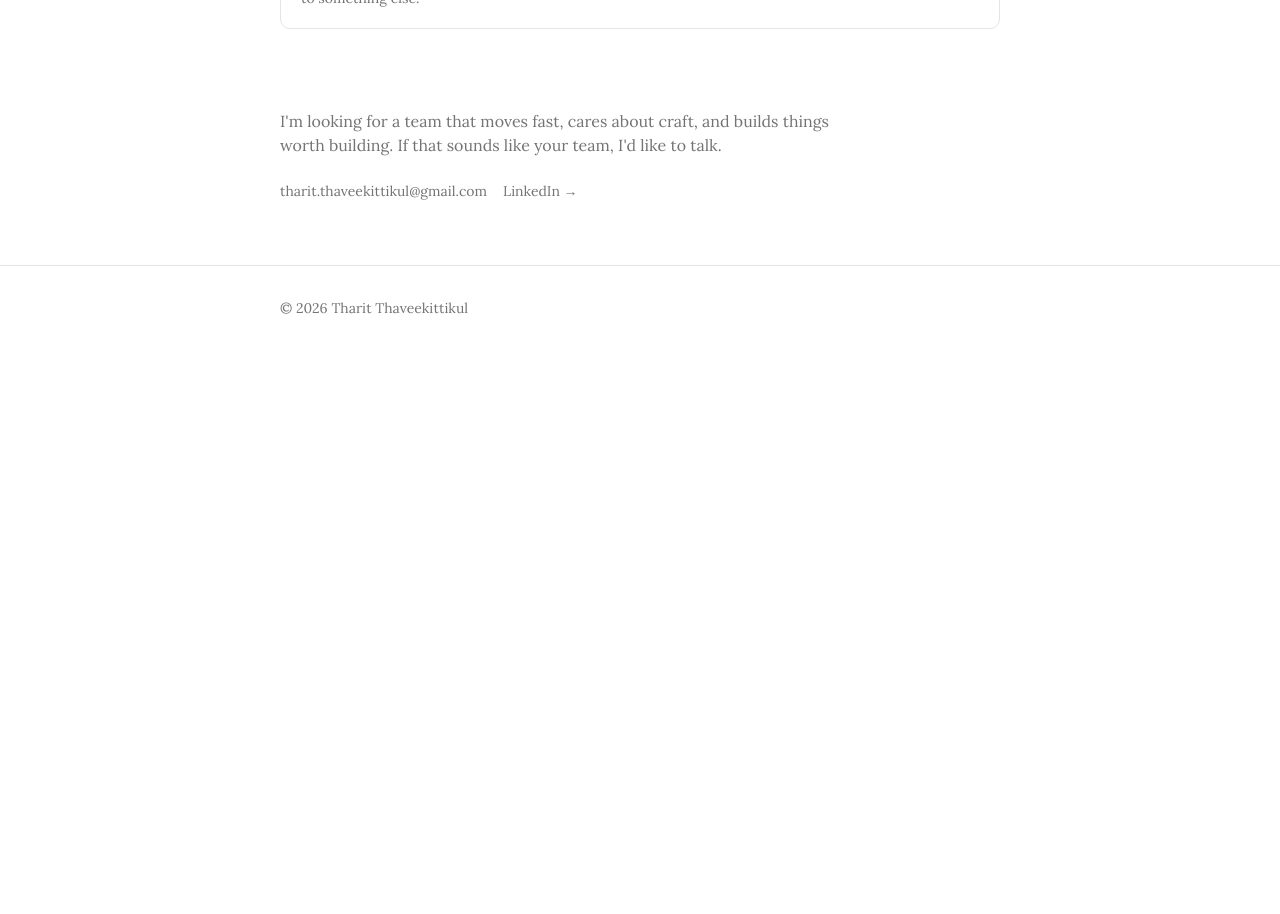
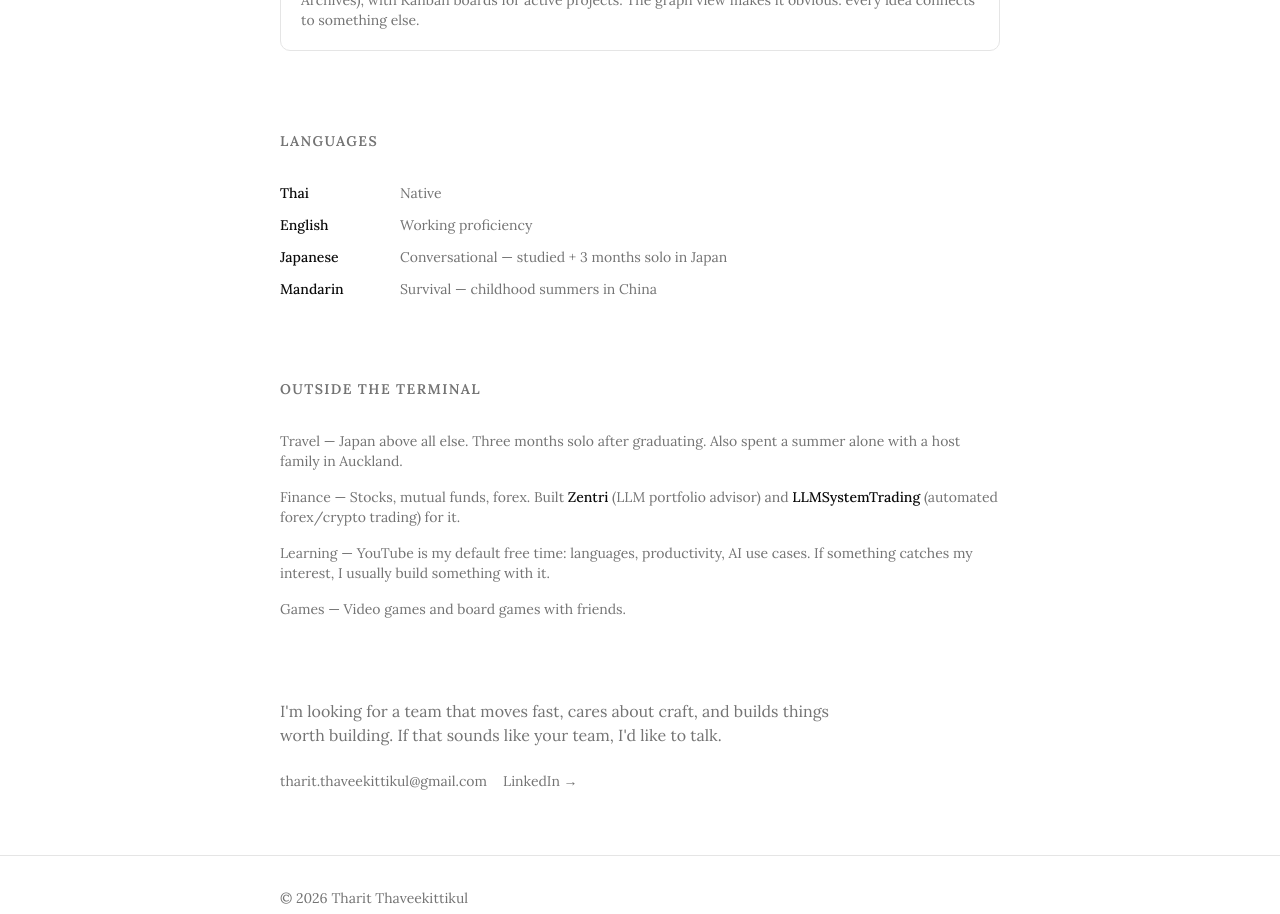
Before and after one commit to tharitthaveekittikul/paotharit-portfolio, a Next.js app: page /en/about in a window 1280 px wide. Shown: the part 1060-1974 px from the top of the page. Before the commit the page ends 1410 px from the top, so only its background shows below. Built offline with nearby package versions, Linux system fonts and the light colour scheme; no server answers.

Commit message:
feat (about): update about

```diff
--- a/src/app/[locale]/about/page.tsx
+++ b/src/app/[locale]/about/page.tsx
@@ -1,5 +1,6 @@
 import type { Metadata } from "next";
 import { setRequestLocale, getTranslations } from "next-intl/server";
+import Link from "next/link";
 import { Badge } from "@/components/ui/badge";
 import { EmailLink } from "@/components/shared/EmailLink";
 import { ZoomableImage } from "@/components/mdx/ZoomableImage";
@@ -27,7 +28,7 @@ export default async function AboutPage({
     <div className="mx-auto max-w-3xl px-6 py-16">
       <section className="mb-20">
         <div className="flex items-start gap-6">
-          <div className="w-[136px] h-[136px] shrink-0 overflow-hidden rounded-lg">
+          <div className="w-[150px] h-[150px] shrink-0 overflow-hidden rounded-lg">
             <ZoomableImage
               src="/about/profile.png"
               alt="Tharit Thaveekittikul"
@@ -41,6 +42,9 @@ export default async function AboutPage({
               <Badge variant="secondary">{t("openToWork")}</Badge>
             </div>
             <p className="text-sm text-muted-foreground">Software Engineer</p>
+            <p className="mt-0.5 text-sm text-muted-foreground">
+              {t("location")}
+            </p>
             <p className="mt-3 max-w-xl text-muted-foreground">{t("bio")}</p>
           </div>
         </div>
@@ -68,6 +72,59 @@ export default async function AboutPage({
         </div>
       </section>
 
+      <section className="mb-20">
+        <h2 className="mb-8 text-sm font-semibold uppercase tracking-widest text-muted-foreground">
+          {t("languages.title")}
+        </h2>
+        <div className="space-y-3">
+          {(["thai", "english", "japanese", "mandarin"] as const).map(
+            (lang) => (
+              <div key={lang} className="flex gap-6">
+                <span className="w-24 shrink-0 text-sm font-medium text-foreground">
+                  {t(`languages.${lang}.name`)}
+                </span>
+                <span className="text-sm text-muted-foreground">
+                  {t(`languages.${lang}.level`)}
+                </span>
+              </div>
+            ),
+          )}
+        </div>
+      </section>
+
+      <section className="mb-20">
+        <h2 className="mb-8 text-sm font-semibold uppercase tracking-widest text-muted-foreground">
+          {t("outside.title")}
+        </h2>
+        <div className="space-y-4">
+          <p className="text-sm text-muted-foreground">{t("outside.travel")}</p>
+          <p className="text-sm text-muted-foreground">
+            {t.rich("outside.finance", {
+              zentri: (chunks) => (
+                <Link
+                  href={`/${locale}/projects/zentri`}
+                  className="font-medium text-foreground transition-colors hover:text-primary"
+                >
+                  {chunks}
+                </Link>
+              ),
+              llmsystemtrading: (chunks) => (
+                <Link
+                  href={`/${locale}/projects/llmsystemtrading`}
+                  className="font-medium text-foreground transition-colors hover:text-primary"
+                >
+                  {chunks}
+                </Link>
+              ),
+            })}
+          </p>
+          <p className="text-sm text-muted-foreground">
+            {t("outside.learning")}
+          </p>
+          <p className="text-sm text-muted-foreground">{t("outside.games")}</p>
+        </div>
+      </section>
+
       <section>
         <p className="mb-6 max-w-xl text-muted-foreground">{t("closing")}</p>
         <div className="flex items-center gap-4">
--- a/src/i18n/messages/en.json
+++ b/src/i18n/messages/en.json
@@ -83,20 +83,27 @@
     "title": "About",
     "openToWork": "Open to new opportunities",
     "bio": "I'm Tharit — I build AI systems, trading tools, and the kind of productivity infrastructure most people just talk about. I care about how things work under the hood and how the tools I build change the way people operate.",
+    "location": "Bangkok, Thailand · GMT+7",
     "systems": {
       "title": "How I operate",
       "obsidian": {
         "title": "Knowledge OS",
         "description": "I run my thinking through Obsidian — 1,000+ notes organized with PARA (Projects, Areas, Resources, Archives), with Kanban boards for active projects. The graph view makes it obvious: every idea connects to something else."
-      },
-      "ai": {
-        "title": "AI Workflow",
-        "description": "Claude Code is my primary development environment. I've built custom skills, hooks, and workflows that integrate LLMs into how I write, plan, and ship code every day."
-      },
-      "homelab": {
-        "title": "Home Infrastructure",
-        "description": "I run a Synology NAS at home with Docker containers, n8n for automations, and a handful of self-hosted services. If I can automate it or self-host it, I probably have."
       }
+    },
+    "languages": {
+      "title": "Languages",
+      "thai": { "name": "Thai", "level": "Native" },
+      "english": { "name": "English", "level": "Working proficiency" },
+      "japanese": { "name": "Japanese", "level": "Conversational — studied + 3 months solo in Japan" },
+      "mandarin": { "name": "Mandarin", "level": "Survival — childhood summers in China" }
+    },
+    "outside": {
+      "title": "Outside the terminal",
+      "travel": "Travel — Japan above all else. Three months solo after graduating. Also spent a summer alone with a host family in Auckland.",
+      "finance": "Finance — Stocks, mutual funds, forex. Built <zentri>Zentri</zentri> (LLM portfolio advisor) and <llmsystemtrading>LLMSystemTrading</llmsystemtrading> (automated forex/crypto trading) for it.",
+      "learning": "Learning — YouTube is my default free time: languages, productivity, AI use cases. If something catches my interest, I usually build something with it.",
+      "games": "Games — Video games and board games with friends."
     },
     "closing": "I'm looking for a team that moves fast, cares about craft, and builds things worth building. If that sounds like your team, I'd like to talk.",
     "linkedin": "LinkedIn →"
--- a/src/i18n/messages/th.json
+++ b/src/i18n/messages/th.json
@@ -83,20 +83,27 @@
     "title": "เกี่ยวกับ",
     "openToWork": "พร้อมรับโอกาสใหม่",
     "bio": "ผมคือธาริต — ผมสร้างระบบ AI, เครื่องมือเทรดดิ้ง และโครงสร้างพื้นฐานด้านการทำงานที่คนส่วนใหญ่แค่พูดถึง ผมสนใจกลไกภายในว่าทุกอย่างทำงานอย่างไร และเครื่องมือที่สร้างช่วยเปลี่ยนแปลงวิธีทำงานของผู้คน",
+    "location": "กรุงเทพฯ ประเทศไทย · GMT+7",
     "systems": {
       "title": "วิธีที่ผมทำงาน",
       "obsidian": {
         "title": "ระบบจัดการความรู้",
         "description": "ผมใช้ Obsidian จัดการความคิด — บันทึกกว่า 1,000 รายการจัดระเบียบด้วย PARA พร้อม Kanban boards สำหรับโปรเจกต์ที่กำลังทำ Graph view แสดงให้เห็นว่าทุกความคิดเชื่อมต่อกัน"
-      },
-      "ai": {
-        "title": "กระบวนการทำงานกับ AI",
-        "description": "Claude Code คือสภาพแวดล้อมการพัฒนาหลักของผม ผมสร้าง skills, hooks และ workflows ที่ผสาน LLMs เข้ากับการเขียน วางแผน และ ship code ทุกวัน"
-      },
-      "homelab": {
-        "title": "โครงสร้างพื้นฐานที่บ้าน",
-        "description": "ผมรัน Synology NAS ที่บ้านพร้อม Docker containers, n8n สำหรับ automations และบริการ self-hosted หลายอย่าง ถ้า automate หรือ self-host ได้ ผมก็มีไว้แล้ว"
       }
+    },
+    "languages": {
+      "title": "ภาษา",
+      "thai": { "name": "ไทย", "level": "ภาษาแม่" },
+      "english": { "name": "อังกฤษ", "level": "ระดับทำงานได้" },
+      "japanese": { "name": "ญี่ปุ่น", "level": "สนทนาได้ — เรียนและเดินทางคนเดียว 3 เดือนที่ญี่ปุ่น" },
+      "mandarin": { "name": "จีนกลาง", "level": "ขั้นพื้นฐาน — ฤดูร้อนในจีนตอนเด็ก" }
+    },
+    "outside": {
+      "title": "นอกจากการทำงาน",
+      "travel": "ท่องเที่ยว — ญี่ปุ่นเป็นพิเศษ ไปคนเดียว 3 เดือนหลังเรียนจบ และเคยอยู่กับครอบครัวอุปถัมภ์ที่ออคแลนด์ 3 เดือน",
+      "finance": "การเงิน — หุ้น กองทุนรวม Forex สร้าง <zentri>Zentri</zentri> (ที่ปรึกษาพอร์ตด้วย LLM) และ <llmsystemtrading>LLMSystemTrading</llmsystemtrading> (ระบบเทรดอัตโนมัติ) สำหรับเรื่องนี้",
+      "learning": "การเรียนรู้ — YouTube คือเวลาว่างของผม: ภาษา ระบบ productivity และ use case ของ AI ถ้าสิ่งไหนน่าสนใจ มักจะสร้างอะไรสักอย่างออกมา",
+      "games": "เกม — เล่นเกมกับเพื่อน ทั้ง video game และ board game"
     },
     "closing": "ผมกำลังมองหาทีมที่เดินหน้าเร็ว ใส่ใจในงานฝีมือ และสร้างสิ่งที่มีคุณค่า ถ้านั่นคือทีมของคุณ ผมอยากคุย",
     "linkedin": "LinkedIn →"
```
